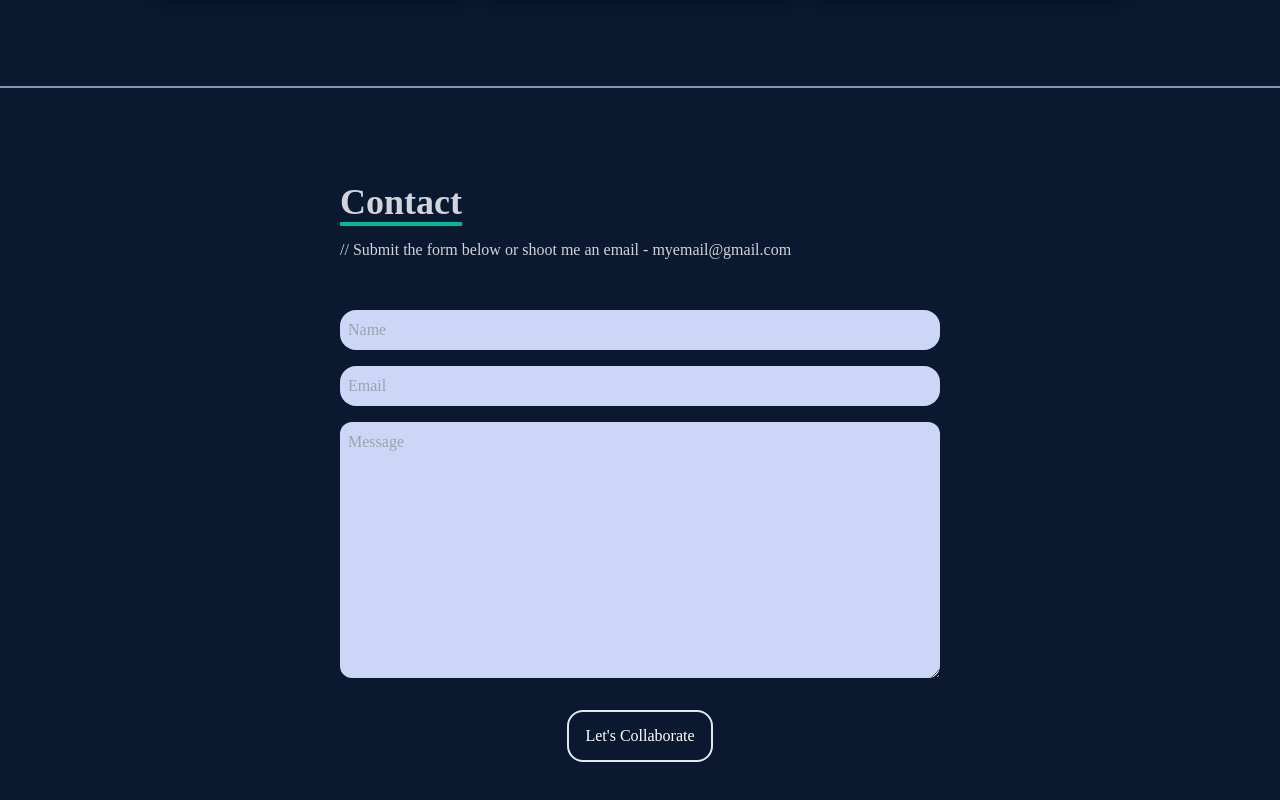
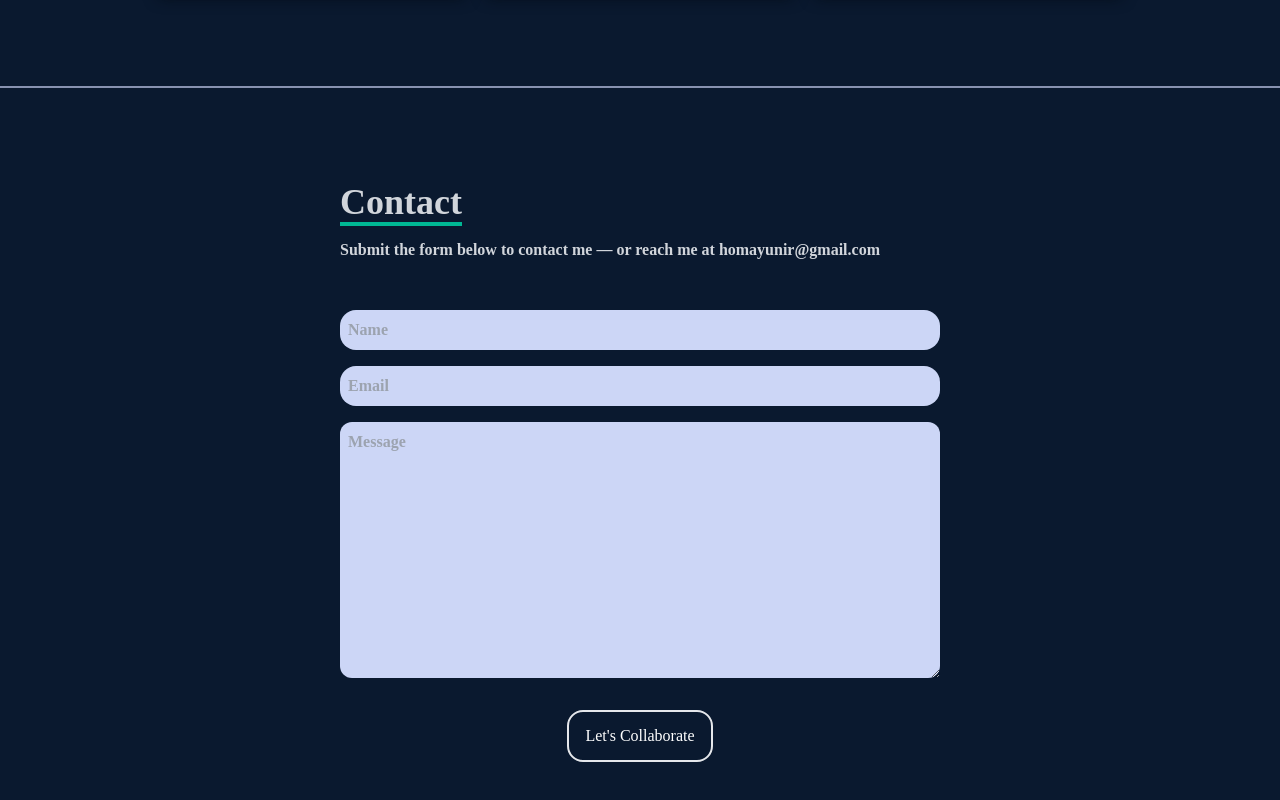
Before and after one commit to Cosmodocus/react-responsive-portfolio-website, a React (Vite) app: page / in a window 1280 px wide. Shown: the part 3182-3982 px from the top of the page. Built offline with nearby package versions, Linux system fonts and the light colour scheme.

Commit message:
Update Contact.jsx
updated text and styling

```diff
--- a/src/components/Contact.jsx
+++ b/src/components/Contact.jsx
@@ -6,11 +6,11 @@ const Contact = () => {
         <form method='POST' action="https://getform.io/f/ce66e89a-16f3-40dd-8203-ad8630371ad6" className='flex flex-col max-w-[600px] w-full'>
             <div className='pb-8'>
                 <p className='text-4xl font-bold inline border-b-4 border-[#00b894]  text-gray-300'>Contact</p>
-                <p className='text-gray-300 py-4'>// Submit the form below or shoot me an email - myemail@gmail.com</p>
+                <p className='text-gray-300 py-4 font-bold'>Submit the form below to contact me — or reach me at homayunir@gmail.com</p>
             </div>
-            <input className='bg-[#ccd6f6] p-2 rounded-2xl' type="text" placeholder='Name' name='name' />
-            <input className='my-4 p-2 bg-[#ccd6f6] rounded-2xl' type="email" placeholder='Email' name='email' />
-            <textarea className='bg-[#ccd6f6] p-2 rounded-xl'
+            <input className='bg-[#ccd6f6] p-2 rounded-2xl font-bold' type="text" placeholder='Name' name='name' />
+            <input className='my-4 p-2 bg-[#ccd6f6] rounded-2xl font-bold' type="email" placeholder='Email' name='email' />
+            <textarea className='bg-[#ccd6f6] p-2 rounded-xl font-bold'
             name="message" rows="10" placeholder='Message'></textarea>
             <button className='text-white border-2 hover:bg-[#00b894] rounded-2xl hover:border-[#00b894]  px-4 py-3 mx-auto flex items-center my-8'>Let's Collaborate</button>
         </form>
```
